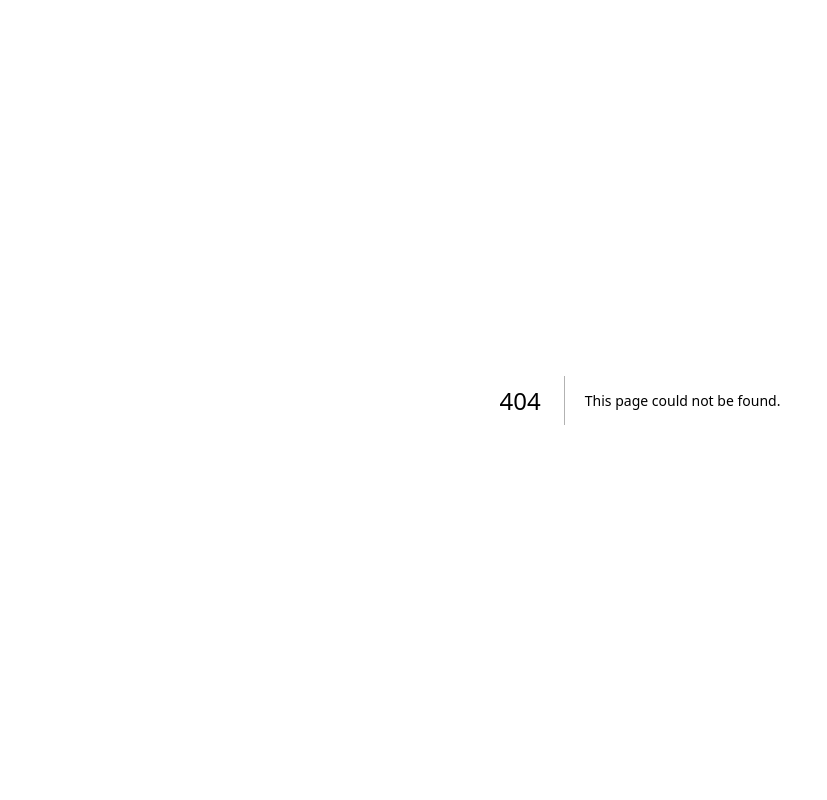
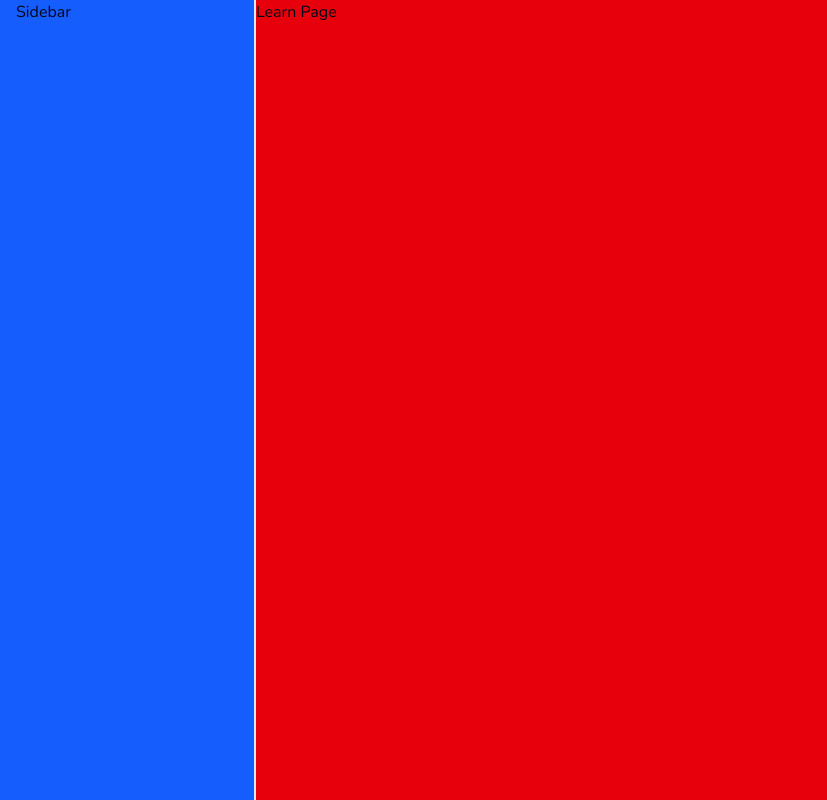
Before and after one commit to MetiGM/Glossa, a Next.js app in the folder duoclone/: page /learn in a window 1280 px wide. Before the commit this address had no page. Shown: the whole page, without its empty margins (0-827 px from the left). Built offline with nearby package versions, Linux system fonts and the light colour scheme.

Commit message:
✨ feat(ui): main layout
created learn page and its layout

```diff
--- /dev/null
+++ b/duoclone/app/(main)/layout.tsx
@@ -0,0 +1,21 @@
+import { MobileHeader } from '@/components/mobileHeader';
+import { Sidebar } from '../../components/sidebar';
+type Props = {
+  children: React.ReactNode;
+};
+
+const MainLayout = ({ children }: Props) => {
+  return (
+    <>
+    <MobileHeader />
+    <Sidebar className='hidden lg:flex'/>
+      <main className="lg:pl-[256px] h-full pt-[50px] lg:pt-0">
+        <div className="bg-red-600 h-full">
+            {children}
+        </div>
+    </main>
+    </>
+  );
+};
+
+export default MainLayout;
--- /dev/null
+++ b/duoclone/app/(main)/learn/page.tsx
@@ -0,0 +1,9 @@
+const LearnPage = ( ) => {
+    return (
+        <div>
+            Learn Page
+        </div>
+    )
+}
+
+export default LearnPage;
--- a/duoclone/app/globals.css
+++ b/duoclone/app/globals.css
@@ -43,7 +43,11 @@
   --radius-xl: calc(var(--radius) + 4px);
 }
 
+html,
+body,
+
 :root {
+  @apply h-full;
   --radius: 0.625rem;
   --background: oklch(1 0 0);
   --foreground: oklch(0.129 0.042 264.695);
@@ -77,6 +81,7 @@
   --sidebar-border: oklch(0.929 0.013 255.508);
   --sidebar-ring: oklch(0.704 0.04 256.788);
 }
+
 
 .dark {
   --background: oklch(0.129 0.042 264.695);
@@ -112,6 +117,8 @@
   --sidebar-ring: oklch(0.551 0.027 264.364);
 }
 
+
+
 @layer base {
   * {
     @apply border-border outline-ring/50;
```
